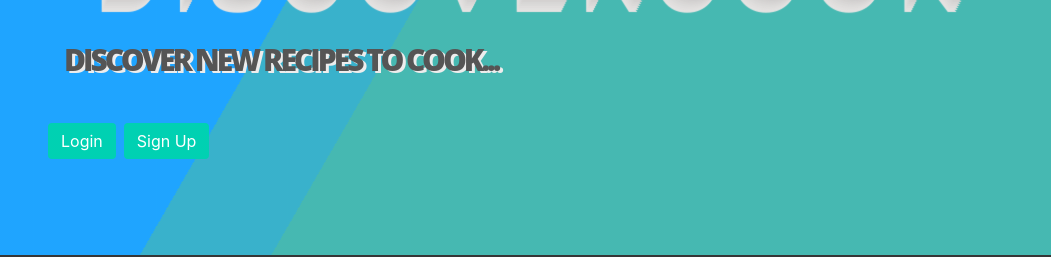
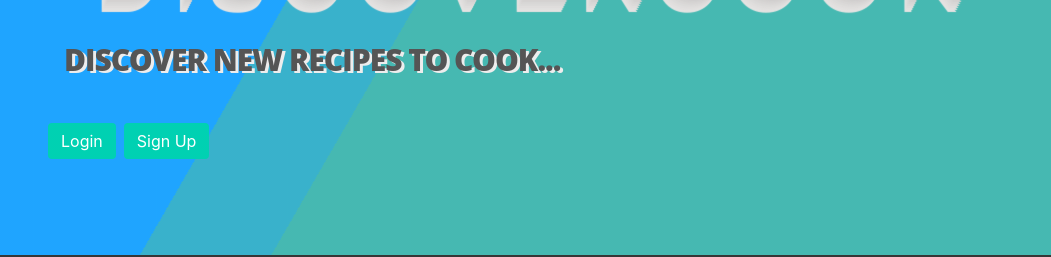
Before and after one commit to akarafas/recipeBook, a plain HTML site: page recipe/index.html in a window 1280 px wide. Shown: the part 189-446 px from the top of the page, 0-1051 px from the left. Drawn offline with nearby package versions, Linux system fonts and the light colour scheme; no server answers.

Commit message:
spacing fix

```diff
--- a/recipe/index.html
+++ b/recipe/index.html
@@ -54,7 +54,7 @@
             text-transform: uppercase;
             font-size: 30px;
             font-weight: 800;
-            letter-spacing: -3px;
+            letter-spacing: -1px;
             line-height: 1;
             text-shadow: #EDEDED 3px 2px 0;
             position: relative;
```
